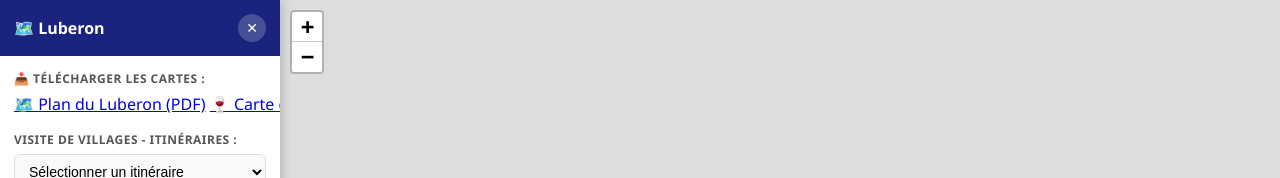
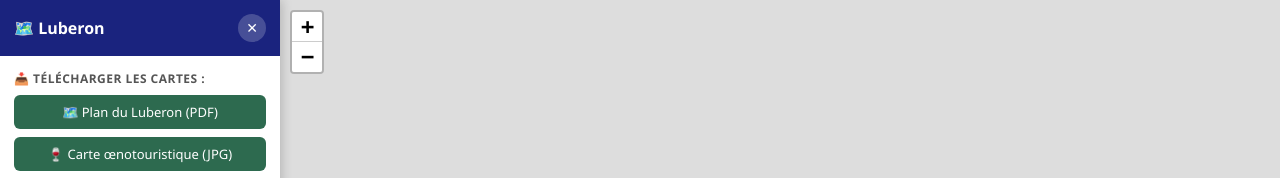
Before and after one commit to lafontdelauro/carte-luberon, a plain HTML site: page carte interactive/carte.html in a window 1280 px wide. Shown: the top 178 px of the page. Drawn offline with Linux system fonts and the light colour scheme; grey boxes are pictures that could not be loaded.

Commit message:
Update style.css

```diff
--- a/carte interactive/style.css
+++ b/carte interactive/style.css
@@ -214,3 +214,21 @@ body {
     margin-left: 4px;
     vertical-align: middle;
 }
+
+/* ========== STYLE BOUTONS TÉLÉCHARGEMENT (AJOUTÉ) ========== */
+.download-btn {
+    display: block;
+    margin-top: 8px;
+    padding: 8px 12px;
+    background: #2d6a4f; /* Joli vert éco/nature */
+    color: white !important;
+    border-radius: 6px;
+    text-decoration: none;
+    font-size: 13px;
+    text-align: center;
+    font-weight: 500;
+    white-space: normal; /* Permet au texte de s'adapter si la sidebar rétrécit */
+}
+.download-btn:hover {
+    background: #1b4332;
+}
```
